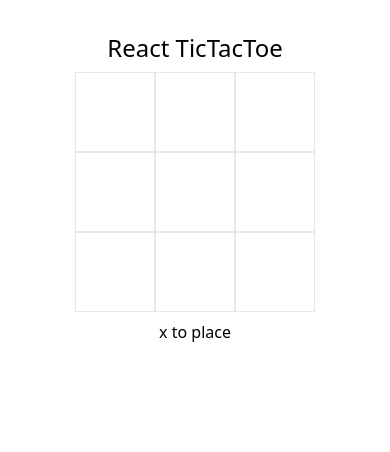
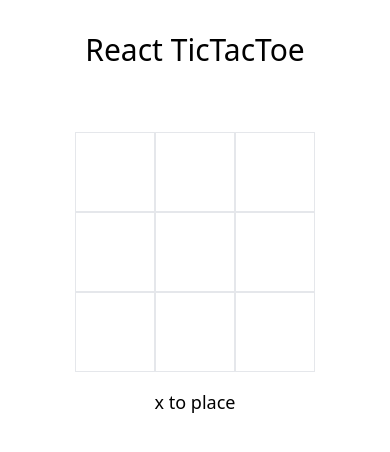
Before and after one commit to Kiwilicious/react-ttt, a React (Vite) app: page / in a window 390 px wide. Shown: the top 452 px of the page. Built offline with nearby package versions, Linux system fonts and the light colour scheme.

Commit message:
feat: add responsiveness; use SVG for shapes

```diff
--- a/src/App.tsx
+++ b/src/App.tsx
@@ -3,7 +3,7 @@ import Board from './components/Board'
 function App() {
   return (
     <div className="flex flex-col container mx-auto p-8 items-center">
-      <h1 className="text-2xl mb-2">React TicTacToe</h1>
+      <h1 className="text-3xl mb-16">React TicTacToe</h1>
       <Board />
     </div>
   )
--- a/src/components/Board.tsx
+++ b/src/components/Board.tsx
@@ -1,4 +1,5 @@
 import { useEffect, useState } from 'react'
+import { defineSVGDefs, generateCircle, generateCross } from './BoardShapes'
 
 type Player = 'x' | 'o'
 type BoardValues = Array<Player>
@@ -70,23 +71,25 @@ const Board = () => {
   return (
     <>
       <div
-        className="flex flex-wrap aspect-square min-w-1/2
+        className="flex flex-wrap aspect-square min-w-[40%]
     w-60"
       >
+        {defineSVGDefs()}
         {boardValues.map((boardValue, idx) => (
           <div
-            className="w-20 aspect-square border flex justify-center items-center cursor-pointer select-none"
+            className="aspect-square border flex basis-1/3 justify-center items-center cursor-pointer select-none"
             onClick={() => handleOnClick(idx)}
             key={idx}
           >
-            <span>{boardValue || ''}</span>
+            {boardValue === 'x' && generateCross()}
+            {boardValue === 'o' && generateCircle()}
           </div>
         ))}
       </div>
-      {!winner && <div className="m-2">{currentPlayer} to place</div>}
+      {!winner && <div className="my-4 text-lg">{currentPlayer} to place</div>}
       {winner && (
-        <div className="flex flex-col items-center">
-          <div className="m-2">
+        <div className="flex flex-col items-center text-lg">
+          <div className="my-4">
             {winner === 'draw' ? 'Draw' : `${winner} wins`}
           </div>
           <button
--- /dev/null
+++ b/src/components/BoardShapes.tsx
@@ -0,0 +1,85 @@
+export const defineSVGDefs = () => (
+  <svg style={{ height: 0, width: 0 }}>
+    <defs>
+      <linearGradient id="fade-1" x1="0%" y1="0%" x2="100%" y2="100%">
+        <stop offset="0%" stopColor="indigo" />
+        <stop offset="100%" stopColor="pink" />
+      </linearGradient>
+      <linearGradient id="fade-2" x1="0%" y1="0%" x2="100%" y2="100%">
+        <stop offset="0%" stopColor="pink" />
+        <stop offset="100%" stopColor="indigo" />
+      </linearGradient>
+    </defs>
+  </svg>
+)
+
+export const generateCircle = () => (
+  <svg viewBox="0 0 100 100">
+    <circle
+      cx="50"
+      cy="50"
+      fill="none"
+      r="25"
+      stroke="url(#fade-2)"
+      strokeDasharray="160"
+      strokeDashoffset="160"
+      strokeLinecap="round"
+      strokeWidth="10"
+    >
+      <animate
+        attributeName="stroke-dashoffset"
+        begin="0s"
+        dur="0.5s"
+        // https://developer.mozilla.org/en-US/docs/Web/SVG/Attribute/fill#animate
+        fill="freeze"
+        from="160"
+        to="320"
+      />
+    </circle>
+  </svg>
+)
+
+export const generateCross = () => (
+  <svg viewBox="0 0 100 100">
+    <line
+      stroke="url(#fade-1)"
+      strokeDasharray="80"
+      strokeDashoffset="80"
+      strokeLinecap="round"
+      strokeWidth="10"
+      x1="25"
+      x2="75"
+      y1="25"
+      y2="75"
+    >
+      <animate
+        attributeName="stroke-dashoffset"
+        begin="0.25s"
+        dur="0.25s"
+        fill="freeze"
+        from="80"
+        to="0"
+      />
+    </line>
+    <line
+      stroke="url(#fade-1)"
+      strokeDasharray="80"
+      strokeDashoffset="80"
+      strokeLinecap="round"
+      strokeWidth="10"
+      x1="75"
+      x2="25"
+      y1="25"
+      y2="75"
+    >
+      <animate
+        attributeName="stroke-dashoffset"
+        begin="0s"
+        dur="0.25s"
+        fill="freeze"
+        from="80"
+        to="0"
+      />
+    </line>
+  </svg>
+)
--- a/src/output.css
+++ b/src/output.css
@@ -588,17 +588,18 @@ video {
   }
 }
 
-.m-2 {
-  margin: 0.5rem;
-}
-
 .mx-auto {
   margin-left: auto;
   margin-right: auto;
 }
 
-.mb-2 {
-  margin-bottom: 0.5rem;
+.my-4 {
+  margin-top: 1rem;
+  margin-bottom: 1rem;
+}
+
+.mb-16 {
+  margin-bottom: 4rem;
 }
 
 .flex {
@@ -609,12 +610,16 @@ video {
   aspect-ratio: 1 / 1;
 }
 
-.w-20 {
-  width: 5rem;
+.w-60 {
+  width: 15rem;
 }
 
-.w-60 {
-  width: 15rem;
+.min-w-\[40\%\] {
+  min-width: 40%;
+}
+
+.basis-1\/3 {
+  flex-basis: 33.333333%;
 }
 
 .cursor-pointer {
@@ -643,10 +648,6 @@ video {
   justify-content: center;
 }
 
-.rounded {
-  border-radius: 0.25rem;
-}
-
 .rounded-lg {
   border-radius: 0.5rem;
 }
@@ -668,16 +669,6 @@ video {
   padding: 2rem;
 }
 
-.px-2 {
-  padding-left: 0.5rem;
-  padding-right: 0.5rem;
-}
-
-.py-1 {
-  padding-top: 0.25rem;
-  padding-bottom: 0.25rem;
-}
-
 .px-4 {
   padding-left: 1rem;
   padding-right: 1rem;
@@ -688,7 +679,12 @@ video {
   padding-bottom: 0.5rem;
 }
 
-.text-2xl {
-  font-size: 1.5rem;
-  line-height: 2rem;
+.text-3xl {
+  font-size: 1.875rem;
+  line-height: 2.25rem;
 }
+
+.text-lg {
+  font-size: 1.125rem;
+  line-height: 1.75rem;
+}
```
